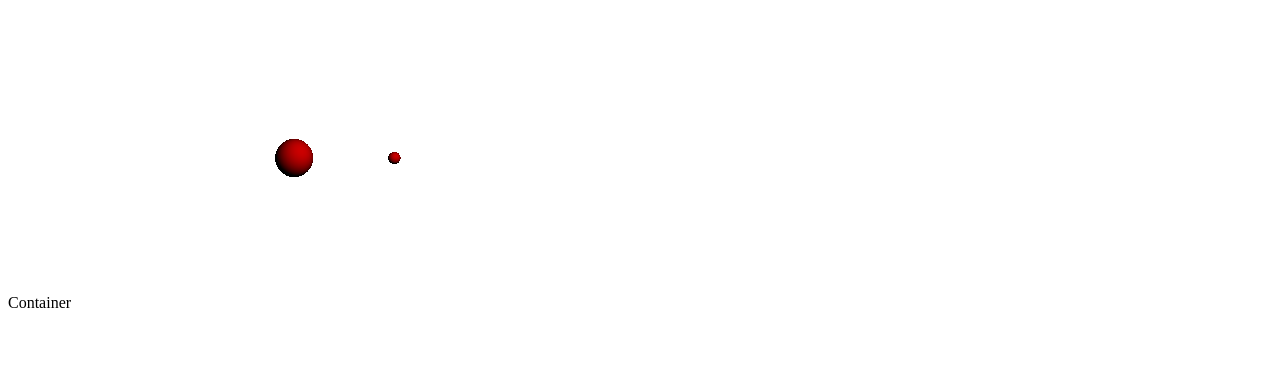
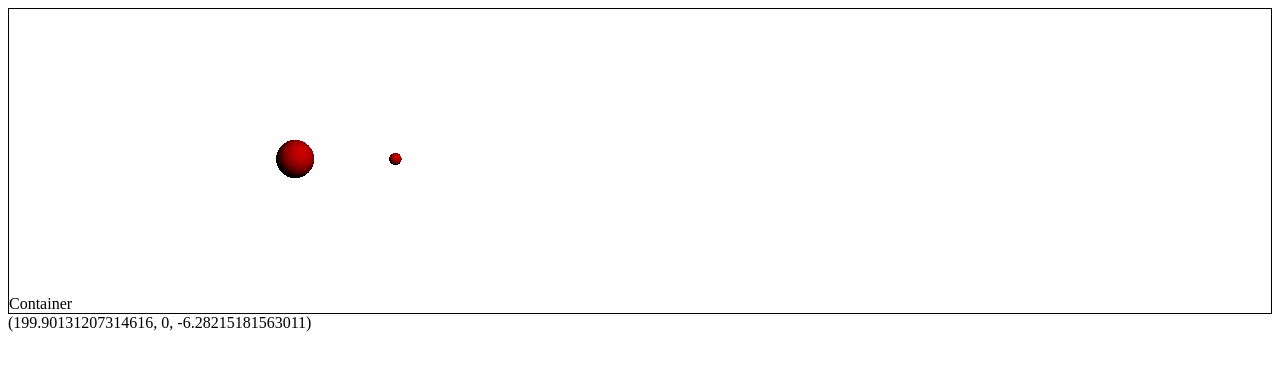
Before and after one commit to ctarrington/CanvasSamples, a plain HTML site: page try02_three_js/index.html in a window 1280 px wide. Drawn offline with nearby package versions, Linux system fonts and the light colour scheme.

Commit message:
added style and position label

```diff
--- a/try02_three_js/index.html
+++ b/try02_three_js/index.html
@@ -2,6 +2,7 @@
 <html>
    <head>
      <title>Three Sample 01</title>
+     <link rel="stylesheet" type="text/css" href="sample.css" />
      <script type="text/javascript" src="https://ajax.googleapis.com/ajax/libs/jquery/1.7.2/jquery.min.js"></script>
      <script type="text/javascript" src="http://ajax.googleapis.com/ajax/libs/jqueryui/1.8.9/jquery-ui.min.js"></script>
      <script type="text/javascript" src="three.js"></script>
@@ -10,5 +11,10 @@
 
   <body>
     <div id="container"> Container </div>
+
+    <div id="info">
+    	<label id="positionLabel"></label>
+
+    </div>
   </body>
 </html>
```
